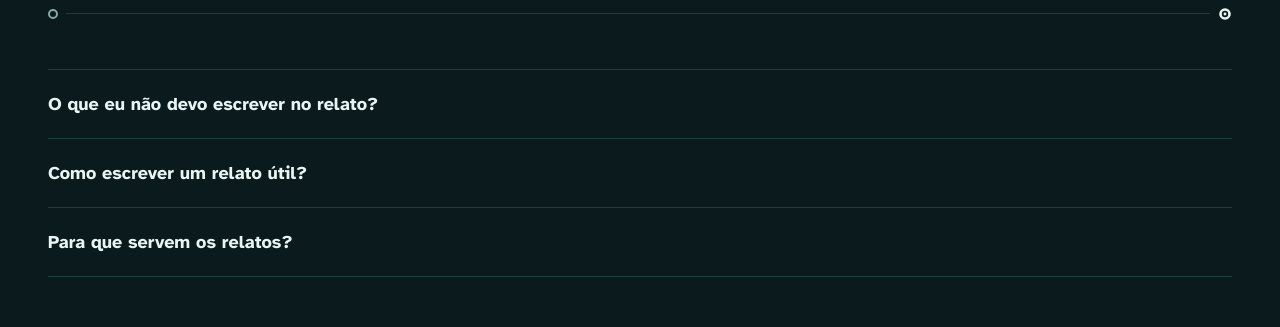
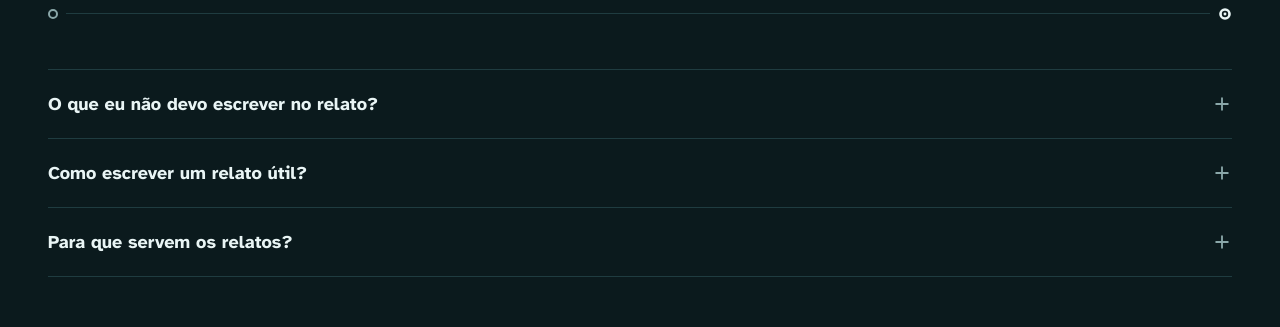
Before and after one commit to pivattidev/waypoint, a React (Vite) app: page /faq in a window 1280 px wide. Shown: the part 298-625 px from the top of the page. Built offline with nearby package versions, Linux system fonts and the light colour scheme.

Commit message:
feat: cria o componente PerguntaFaq com ícone de abrir e fechar

```diff
--- a/src/pages/Faq.tsx
+++ b/src/pages/Faq.tsx
@@ -25,6 +25,34 @@ const perguntas: Pergunta[] = [
   },
 ]
 
+// Componente reutilizado para mostrar cada pergunta
+function PerguntaFaq({ item }: { item: Pergunta }) {
+  return (
+    <details className="group border-b border-line">
+      <summary className="flex min-h-16 cursor-pointer items-center justify-between gap-6 py-5 text-lg font-bold transition-colors hover:text-link">
+        {item.pergunta}
+
+        {/* O sinal de + gira quando a pergunta está aberta */}
+        <svg
+          viewBox="0 0 24 24"
+          className="size-5 shrink-0 text-muted transition-transform duration-200 group-open:rotate-45 group-open:text-link"
+          fill="none"
+          stroke="currentColor"
+          strokeWidth="2.2"
+          strokeLinecap="round"
+          aria-hidden="true"
+        >
+          <path d="M12 5v14M5 12h14" />
+        </svg>
+      </summary>
+
+      <p className="resposta max-w-3xl pb-6 pr-10 text-[17px] leading-relaxed text-muted">
+        {item.resposta}
+      </p>
+    </details>
+  )
+}
+
 export default function Faq() {
   return (
     <>
@@ -33,17 +61,9 @@ export default function Faq() {
           Toque numa pergunta para ver a resposta.</p>
     </PageHeader>
 
-    <div className="border-t border-line">
+          <div className="border-t border-line">
         {perguntas.map((item) => (
-          <details key={item.pergunta} className="border-b border-line">
-            <summary className="cursor-pointer py-5 text-lg font-bold">
-              {item.pergunta}
-            </summary>
-
-            <p className="resposta max-w-3xl pb-6 text-[17px] leading-relaxed text-muted">
-              {item.resposta}
-            </p>
-          </details>
+          <PerguntaFaq key={item.pergunta} item={item} />
         ))}
       </div>
     </>
```
